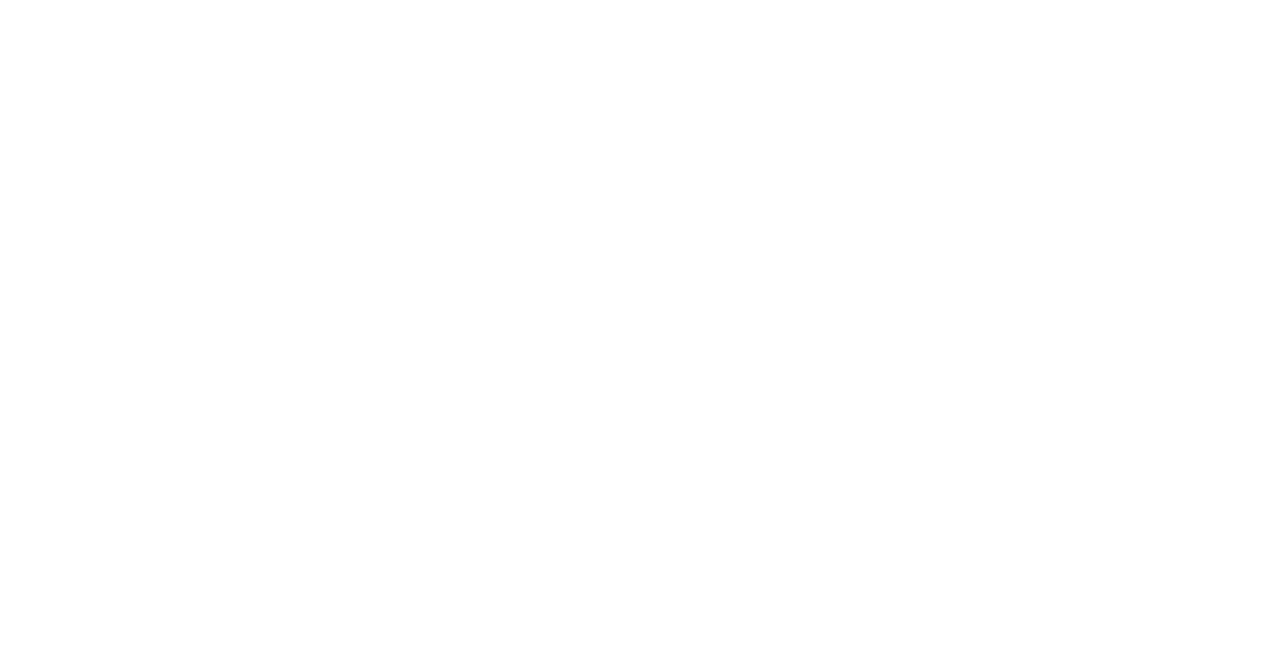
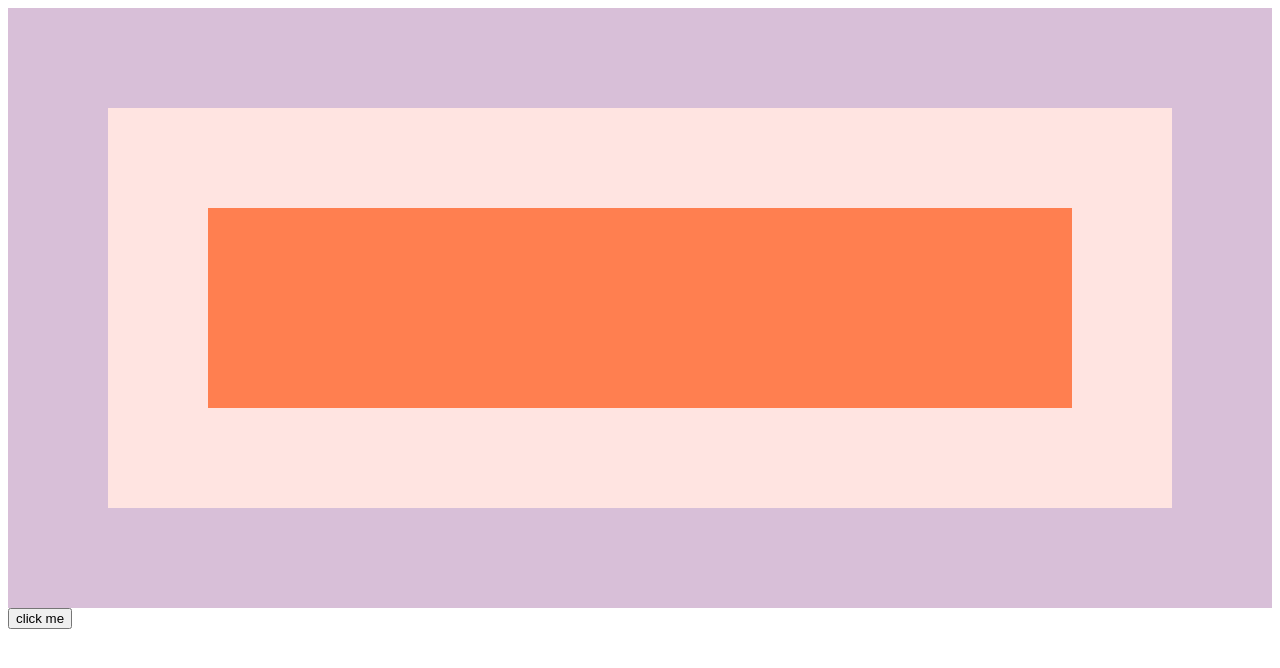
Before and after one commit to usamahassankhan/javascript-projects-30-byuhk, a plain HTML site: page project25/index.html in a window 1280 px wide. Drawn offline with Linux system fonts and the light colour scheme.

Commit message:
done election

```diff
--- a/project25/index.html
+++ b/project25/index.html
@@ -5,7 +5,66 @@
     <meta name="viewport" content="width=device-width, initial-scale=1.0">
     <title>Document</title>
 </head>
-<body>
+    <body class="bod">
+        <div class="one">
+          <div class="two">
+            <div class="three"></div>
+          </div>
+        </div>
 
-</body>
+        <style>
+          html {
+            box-sizing: border-box;
+          }
+
+          *,
+          *:before,
+          *:after {
+            box-sizing: inherit;
+          }
+
+          div {
+            width: 100%;
+            padding: 100px;
+          }
+
+          .one {
+            background: thistle;
+          }
+
+          .two {
+            background: mistyrose;
+          }
+
+          .three {
+            background: coral;
+          }
+        </style>
+
+        <button>click me</button>
+        <script>
+          const divs = document.querySelectorAll("div");
+          const button = document.querySelector("button");
+          function logText(e) {
+            console.log(this.classList.value);
+            e.stopPropagation();
+          }
+          divs.forEach((div) =>
+            div.addEventListener("click", logText, {
+              // capture: false,
+              // once: true,
+            })
+          );
+
+          button.addEventListener(
+            "click",
+            () => {
+              console.log("Click Me");
+            },
+            {
+              once: true,
+            }
+          );
+        </script>
+      </body>
 </html>
```
